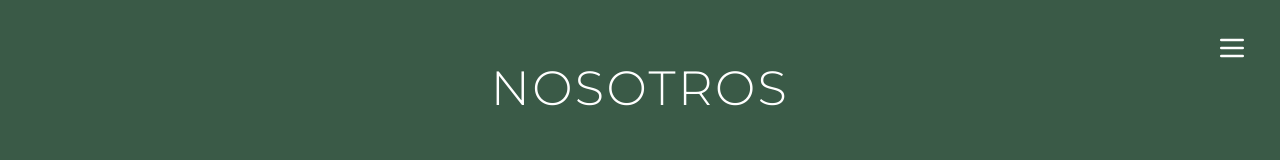
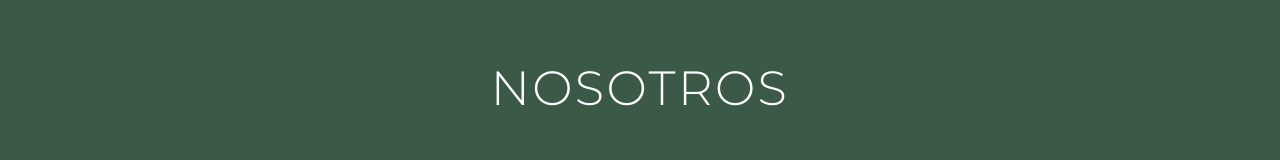
Before and after one commit to pueblobranding/pueblo, a Next.js app: page /nosotros in a window 1280 px wide. Shown: the top 160 px of the page. Built offline with nearby package versions, Linux system fonts and the light colour scheme.

Commit message:
Comment out Navbar component in ContactoSection, NosotrosSection, and QueHacemosSection for temporary removal from the layout.

```diff
--- a/components/contacto.tsx
+++ b/components/contacto.tsx
@@ -52,7 +52,7 @@ export default function ContactoSection() {
 
     return (
         <section id="contacto" className="min-h-screen bg-[#3a5a47] py-16 px-4 ">
-            <Navbar isMenuOpen={isMenuOpen} toggleMenu={toggleMenu} />
+            {/* <Navbar isMenuOpen={isMenuOpen} toggleMenu={toggleMenu} /> */}
             <div className="container mx-auto max-w-6xl">
                 {/* Título principal */}
                 <h1 className="text-white text-4xl md:text-5xl lg:text-6xl font-light text-center mb-16 tracking-wider">
--- a/components/nosotros-section.tsx
+++ b/components/nosotros-section.tsx
@@ -76,7 +76,7 @@ export default function NosotrosSection() {
 
   return (
     <section id="nosotros" className="w-full bg-[#3a5a47] py-16">
-      <Navbar isMenuOpen={isMenuOpen} toggleMenu={toggleMenu} />
+      {/* <Navbar isMenuOpen={isMenuOpen} toggleMenu={toggleMenu} /> */}
       <div className="container mx-auto px-4">
         <h2 className="text-4xl md:text-5xl text-white font-light tracking-wider mb-12 text-center">NOSOTROS</h2>
         <div className="flex flex-col gap-8">
--- a/components/que-hacemos.tsx
+++ b/components/que-hacemos.tsx
@@ -53,7 +53,7 @@ export default function QueHacemosSection() {
 
     return (
         <section id="que-hacemos" className="min-h-screen bg-[#3a5a47] py-16 px-4">
-            <Navbar isMenuOpen={isMenuOpen} toggleMenu={toggleMenu} />
+            {/* <Navbar isMenuOpen={isMenuOpen} toggleMenu={toggleMenu} /> */}
             <div className="container mx-auto max-w-6xl">
                 {/* Título principal - siempre visible */}
                 <h1 className="text-[#e85c44] text-3xl md:text-4xl lg:text-5xl font-light text-center mb-16 tracking-wider">
```
